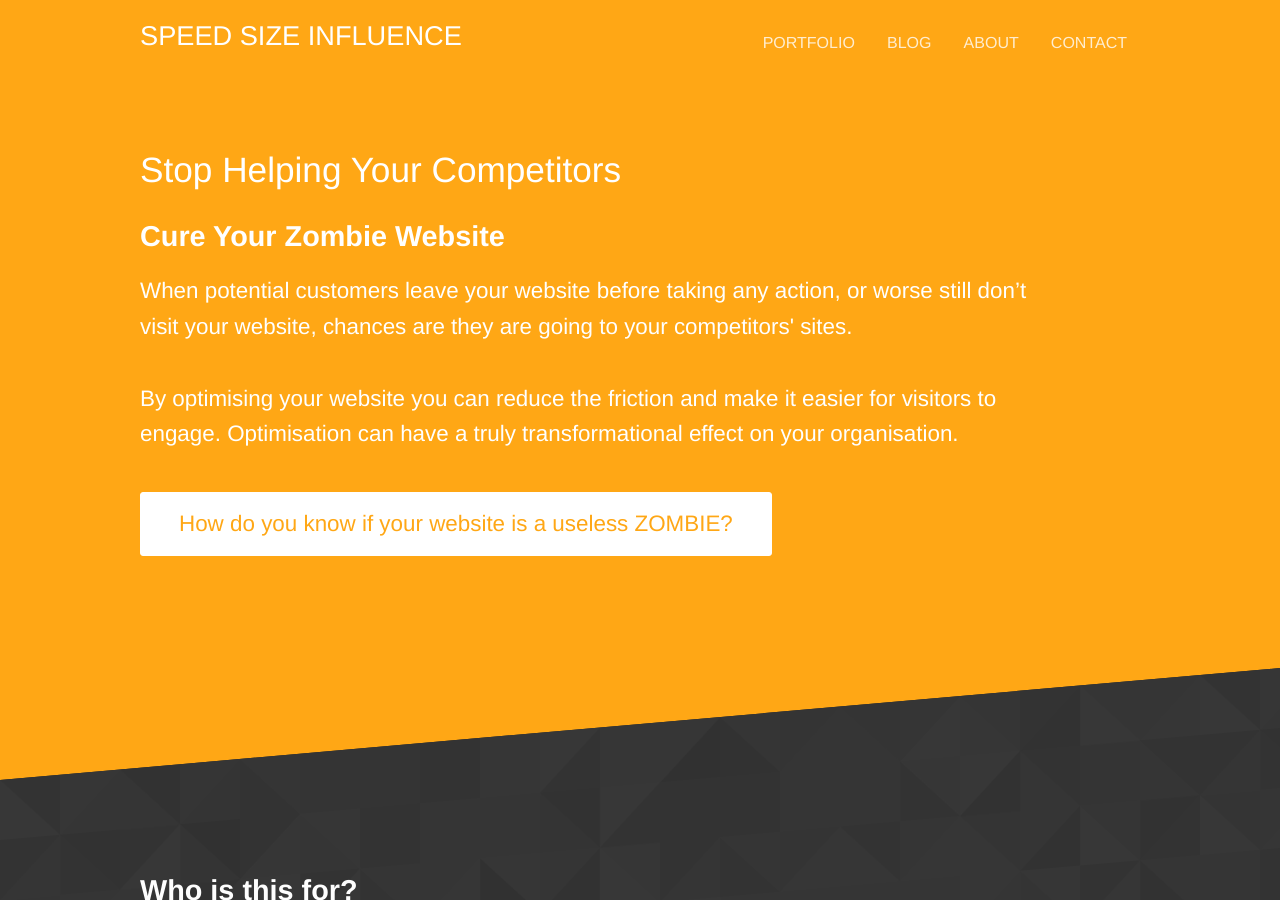
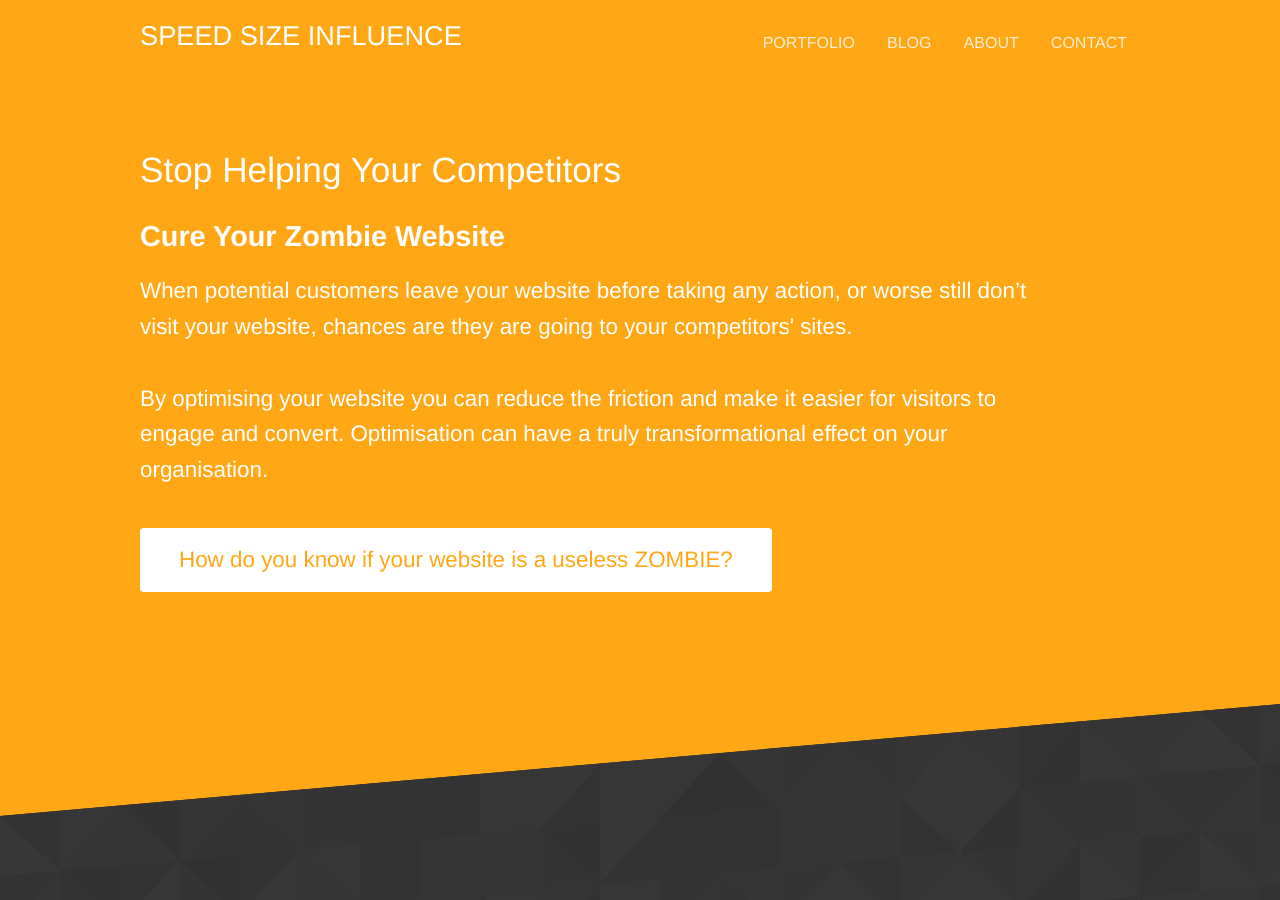
Before and after one commit to primertest-org/BDBBDB, a Jekyll site: the page built from index.html, in a window 1280 px wide and 900 px high. Built offline with Jekyll 4.4.1, drawn with Linux system fonts in a browser that asks for light colours.

Commit message:
Updated 'index.html' via CloudCannon

```diff
--- a/index.html
+++ b/index.html
@@ -6,7 +6,7 @@
 	<div class="container">
 		<h2 class="editable">Stop Helping Your Competitors</h2>
 		<h3 class="editable">Cure Your Zombie Website</h3>
-		<p class="subtext editable">When potential customers leave your website before taking any action, or worse still don&rsquo;t visit your website, chances are they are going to your competitors' sites.<br /><br />By optimising your website you can reduce the friction and make it easier for visitors to engage. <!--Once optimised your website will be more easily discovered and convert more visitors into loyal subscribers or paying customers.--> Optimisation can have a truly transformational effect on your organisation.<!--<br /><br />What do the results of optimisation look like? More of the right visitors, more of the right conversions, more subscribers, more sales and improved revenue. --></p>
+		<p class="subtext editable">When potential customers leave your website before taking any action, or worse still don&rsquo;t visit your website, chances are they are going to your competitors' sites.<br /><br />By optimising your website you can reduce the friction and make it easier for visitors to engage and convert. <!--Once optimised your website will be more easily discovered and convert more visitors into loyal subscribers or paying customers.--> Optimisation can have a truly transformational effect on your organisation.<!--<br /><br />What do the results of optimisation look like? More of the right visitors, more of the right conversions, more subscribers, more sales and improved revenue. --></p>
 		<p><a class="button alt editable" href="{{ site.baseurl }}/contact/">How do you know if your website is a useless ZOMBIE?</a></p>
 	</div>
 </section>
```
